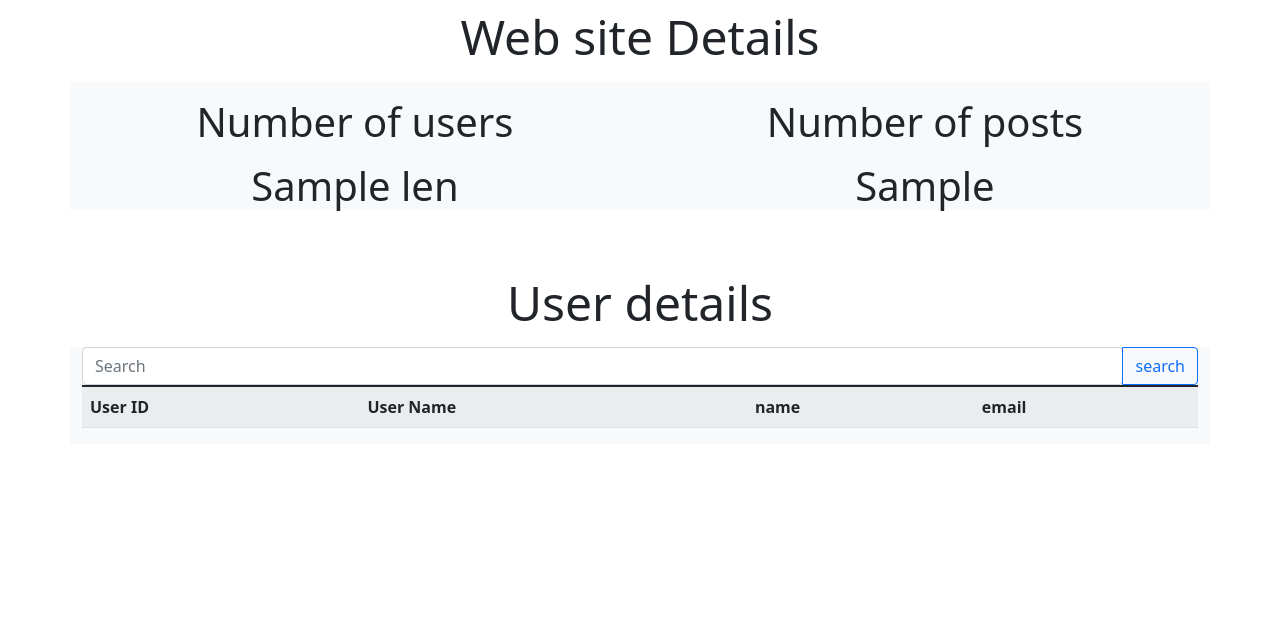
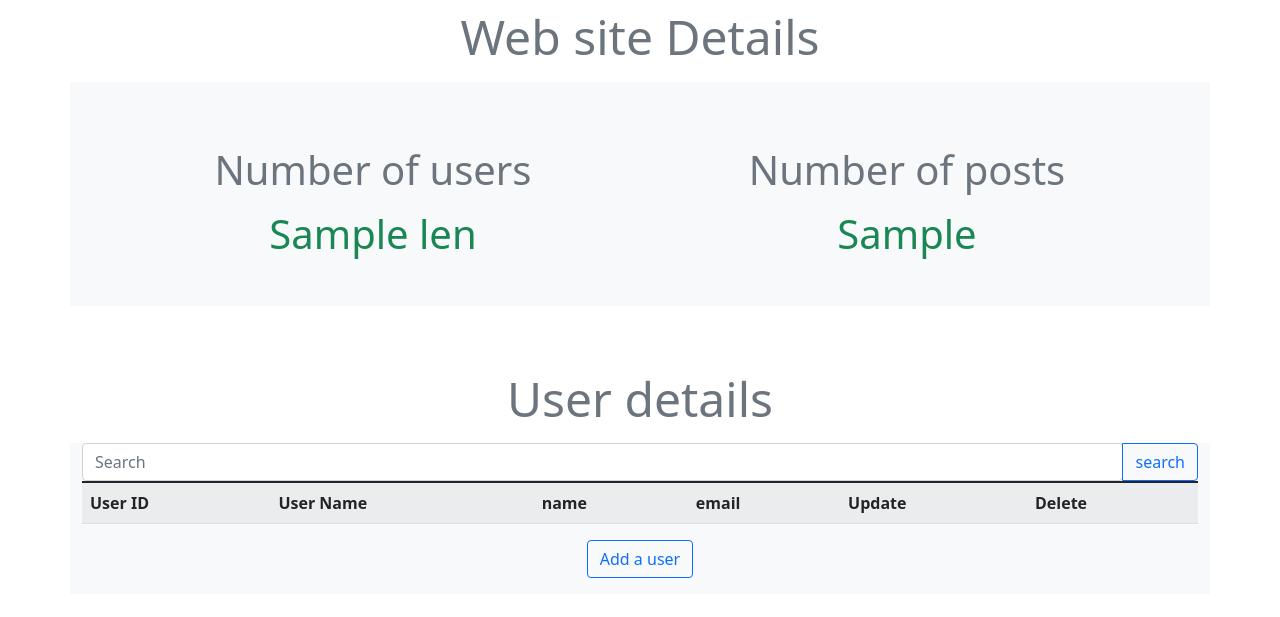
Before and after one commit to rishi1717/userAdminProject, a Node server app: template views/adminPanel.ejs in a window 1280 px wide. Shown: the part 56-673 px from the top of the page. Run offline with Node 20, Linux system fonts and the light colour scheme; tables that the repository leaves empty hold one stand-in row (values such as "Sample post"); the template is opened without the code that fills it: values that come from a table or form of the project are taken from there, most other values are stand-ins (such as "Sample title", 1, 10 or a date in 2020); lists and menus that the app fills with data are empty; some libraries are stand-ins or nearby versions.

Commit message:
1.21
admin modified

```diff
--- a/views/adminPanel.ejs
+++ b/views/adminPanel.ejs
@@ -9,16 +9,16 @@
 
 
 <div class="cover-container d-flex w-100 h-100 mt-5 mx-auto flex-column">
-  <h1 class="display-5 text-center m-3">Web site Details</h1>
-  <div class="container bg-light text-dark">
+  <h1 class="display-5 text-secondary  text-center m-3">Web site Details</h1>
+  <div class="container bg-light text-dark p-5">
       <div class="row">
         <div class="col-lg-6">
-          <div class="display-6 text-center m-3">Number of users</div>
-          <div class="text-center display-6"><%=len%></div>
+          <div class="display-6 text-secondary text-center m-3">Number of users</div>
+          <div class="text-center text-success  display-6"><%=len%></div>
         </div>
         <div class="col-lg-6">
-          <div class="display-6 text-center m-3">Number of posts</div>
-          <div class="text-center display-6"><%=blogNo%></div>
+          <div class="display-6 text-secondary  text-center m-3">Number of posts</div>
+          <div class="text-center text-success  display-6"><%=blogNo%></div>
         </div>
       </div>
   </div>
@@ -28,7 +28,7 @@
 
 
 <div class="cover-container d-flex w-100 h-100 mt-5 mx-auto flex-column">
-    <h1 class="display-5 text-center m-3">User details</h1>
+    <h1 class="display-5 text-center m-3 text-secondary ">User details</h1>
 
     <div class="container bg-light text-dark">
       <table class="table table-striped">
@@ -39,11 +39,47 @@
           </div>
         </form>
 
-        <tr><th>User ID</th><th>User Name</th><th>name</th><th>email</th></tr>
+        <tr><th>User ID</th><th>User Name</th><th>name</th><th>email</th><th>Update</th><th>Delete</th></tr>
         <%for(let i =0 ; i<len; i++){ %>
-        <tr><td><%= users[i]._id %></td><td><%= users[i].userName %></td><td><%= users[i].name %></td><td><%= users[i].email %></td></tr>
+        <tr><td><%= users[i]._id %></td><td><%= users[i].userName %></td><td><%= users[i].name %></td><td><%= users[i].email %></td><td class="text-center"><button type="button" class="btn btn-outline-warning btn-sm">^</button></td><td class="text-center"><button type="button" class="btn btn-outline-danger btn-sm">X</button></td></tr>
         <% } %>
       </table>
+
+      <div class="text-center mb-3">
+        <button type="button" class="btn btn-outline-primary" data-bs-toggle="modal" data-bs-target="#exampleModal" data-bs-whatever="@mdo">Add a user</button>
+        <div class="modal fade" id="exampleModal" tabindex="-1" aria-labelledby="exampleModalLabel" aria-hidden="true">
+          <div class="modal-dialog">
+            <div class="modal-content">
+              <div class="modal-header">
+                <h5 class="modal-title" id="exampleModalLabel">New User</h5>
+                <button type="button" class="btn-close" data-bs-dismiss="modal" aria-label="Close"></button>
+              </div>
+              <div class="modal-body">
+                <form action="/route/addUser" method="post">
+                  <div class="mb-3">
+                    <label for="user" class="col-form-label">User name:</label>
+                    <input type="text" class="form-control" id="user" name="user">
+                  </div>
+                  <div class="mb-3">
+                    <label for="name" class="col-form-label">name:</label>
+                    <input type="text" class="form-control" id="name" name="name"></input>
+                  </div>
+                  <div class="mb-3">
+                    <label for="email" class="col-form-label">Email:</label>
+                    <input type="text" class="form-control" id="email" name="email"></input>
+                  </div>
+                  <div class="mb-3">
+                    <label for="password" class="col-form-label">Password:</label>
+                    <input type="text" class="form-control" id="password" name="password"></input>
+                  </div>
+                  <button type="submit" class="btn btn-primary">Add user</button>
+                </form>
+              </div>
+            </div>
+          </div>
+        </div>
+      </div>
+
     </div>
 </div>
 
```
Also changed, not shown: router.js (+17 -11 lines), views/register.ejs (+6 -1 lines).
